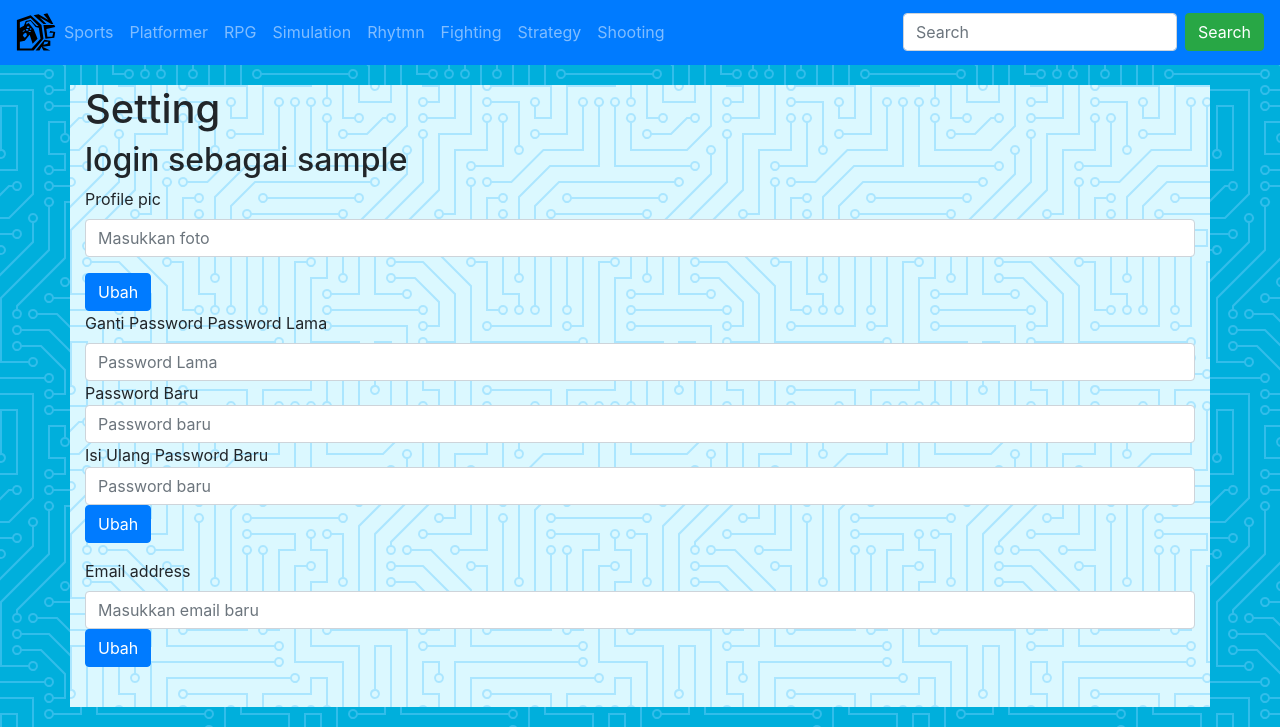
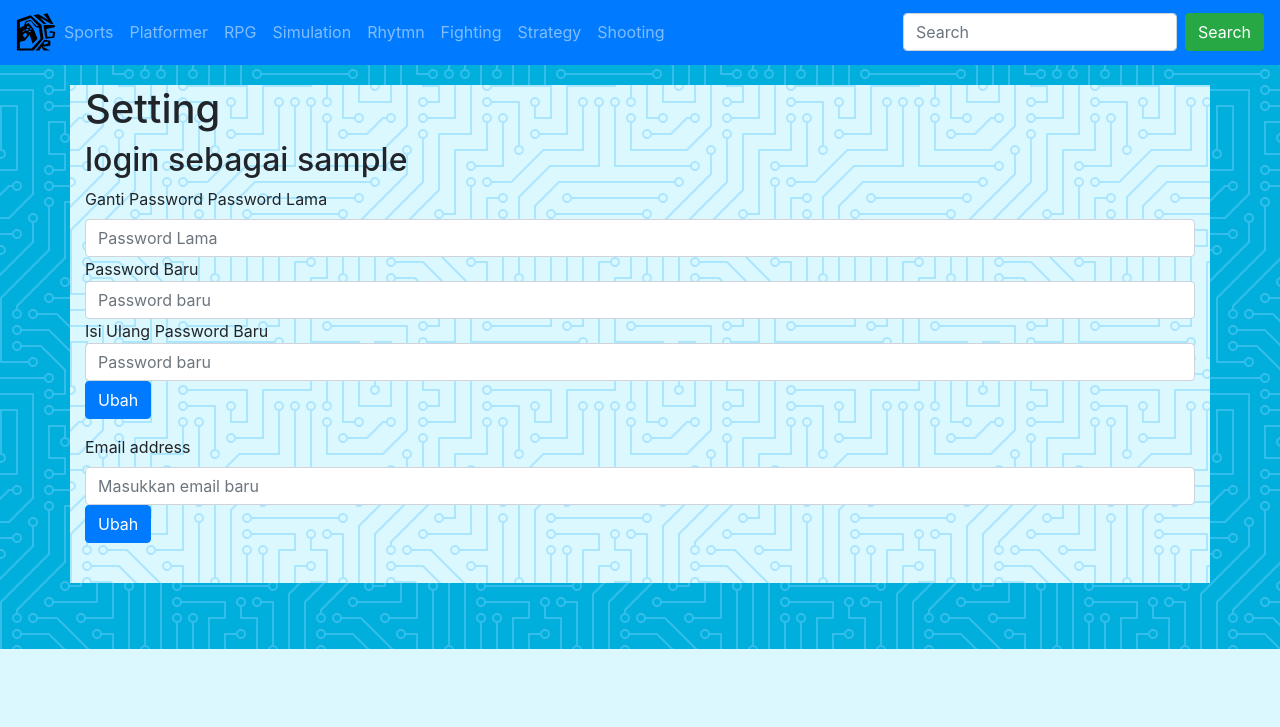
Before and after one commit to 2018-PemrogramanWeb-D/tugas7-fp-ngr, a PHP site: page /setting.php in a window 1280 px wide. Shown: the part 151-878 px from the top of the page. After the commit the page ends 800 px from the top, so only its background shows below. Run offline with PHP 8.4, Linux system fonts and the light colour scheme; the visitor is signed in with stand-in values (Sample User, id 1).

Commit message:
edit
misspelling

```diff
--- a/login.php
+++ b/login.php
@@ -43,7 +43,7 @@
 				<label for="InputPassword1">Password</label>
 				<input type="password" class="form-control" id="InputPassword1" name="pass" placeholder="Password">
 			</div>
-		  <input type="submit" class="btn btn-primary"/>
+		  <button type="submit" class="btn btn-primary" placeholder="Login">Login</button>
 
 		</form>
 		<br>
--- a/setting.php
+++ b/setting.php
@@ -30,13 +30,6 @@
 	<div class="container">
 		<h1>Setting</h1>
 		<h2>login sebagai <?php echo $_SESSION["username"];?></h1>
-		<form>
-				<div class="form-group">
-				<label for="InputFoto">Profile pic</label>
-				<input type="imagearc" class="form-control" id="Inputimage" placeholder="Masukkan foto">
-			</div>
-			<button type="submit" class="btn btn-primary">Ubah</button>
-		</form>
 		<form action = "/tugas7-fp-ngr/password.php" method ="post">
 			<div class="form-group">
 				<label for="InputPassword1">Ganti Password</label>
```
